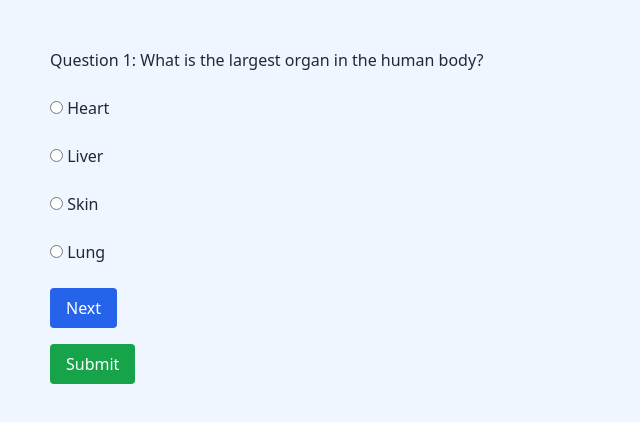
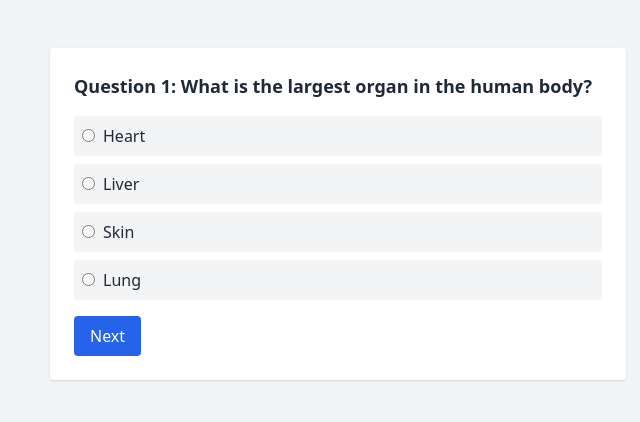
Before and after one commit to Jeminah-A/anatomy-quiz, a plain HTML site: page index.html in a window 1280 px wide. Both pictures are taken after a click on the button "Start Quiz". Shown: the whole page, without its empty margins (302-942 px from the left). Drawn offline with nearby package versions, Linux system fonts and the light colour scheme.

Commit message:
upadte all files

```diff
--- a/index.html
+++ b/index.html
@@ -2,28 +2,34 @@
 <html lang="en">
 <head>
   <meta charset="UTF-8" />
-  <meta name="viewport" content="width=device-width, initial-scale=1.0" />
-  <title>Anatomy Quiz</title>
-  <!-- Tailwind CDN -->
+  <meta name="viewport" content="width=device-width, initial-scale=1.0"/>
+  <title>Anatomy & Physiology Quiz</title>
   <script src="https://cdn.tailwindcss.com"></script>
-  <link rel="stylesheet" href="style.css" />
+  <link rel="stylesheet" href="style.css">
 </head>
-<body class="bg-blue-50 text-gray-800 p-6">
-  <div id="intro" class="text-center">
-    <h1 class="text-3xl font-bold mb-4">🧠 Welcome to the Anatomy & Physiology Quiz!</h1>
-    <p class="mb-6">Test your knowledge on human anatomy. Click the button below to begin.</p>
+<body class="bg-gray-100 font-sans text-gray-800 p-6">
+
+  <!-- Intro Section -->
+  <div id="intro" class="max-w-xl mx-auto text-center">
+    <h1 class="text-3xl font-bold mb-4">Anatomy & Physiology Quiz 🧠</h1>
+    <p class="mb-6">Test your knowledge with 5 multiple-choice questions.</p>
     <button onclick="startQuiz()" class="bg-blue-600 text-white px-4 py-2 rounded hover:bg-blue-700">Start Quiz</button>
   </div>
 
+  <!-- Quiz Section -->
   <div id="quiz" class="hidden max-w-xl mx-auto mt-6">
-    <form id="quizForm" class="space-y-6"></form>
-    <button type="submit" form="quizForm" class="mt-4 bg-green-600 text-white px-4 py-2 rounded hover:bg-green-700">Submit</button>
+    <form id="quizForm" class="bg-white p-6 rounded shadow space-y-4">
+      <p id="questionText" class="text-lg font-semibold"></p>
+      <div id="options" class="space-y-2"></div>
+      <button type="submit" id="nextBtn" class="bg-blue-600 text-white px-4 py-2 rounded hover:bg-blue-700">Next</button>
+    </form>
   </div>
 
-  <div id="result" class="hidden text-center mt-8">
-    <h2 class="text-2xl font-semibold">Your Score:</h2>
-    <p id="scoreText" class="text-lg mt-4"></p>
-    <button onclick="location.reload()" class="mt-4 bg-gray-600 text-white px-4 py-2 rounded hover:bg-gray-700">Try Again</button>
+  <!-- Result Section -->
+  <div id="result" class="hidden max-w-xl mx-auto mt-6 text-center bg-white p-6 rounded shadow">
+    <h2 class="text-2xl font-semibold mb-2">Your Results</h2>
+    <p id="scoreText" class="text-xl mb-4"></p>
+    <button onclick="location.reload()" class="bg-gray-700 text-white px-4 py-2 rounded hover:bg-gray-800">Play Again</button>
   </div>
 
   <script src="script.js"></script>
--- a/script.js
+++ b/script.js
@@ -1,37 +1,33 @@
-// Array of questions with options and correct answers
 const questions = [
   {
     question: "What is the largest organ in the human body?",
     options: ["Heart", "Liver", "Skin", "Lung"],
-      answer: "Skin",
+    answer: "Skin"
   },
   {
-      question: "Which part of the brain controls balance?",
-      options: ["Cerebrum", "Cerebellum", "Medulla", "Pons"],
-      answer: "Cerebellum",
+    question: "How many chambers does the human heart have?",
+    options: ["2", "3", "4", "5"],
+    answer: "4"
   },
   {
-      question: "How many chambers are in the human heart?",
-      options: ["2", "3", "4", "5"],
-      answer: "4",
+    question: "Which bone is the longest in the human body?",
+    options: ["Femur", "Humerus", "Tibia", "Fibula"],
+    answer: "Femur"
   },
   {
-      question: "Where does digestion begin?",
-      options: ["Stomach", "Mouth", "Small intestine", "Liver"],
-      answer: "Mouth",
+    question: "What part of the brain controls balance?",
+    options: ["Cerebellum", "Cerebrum", "Medulla", "Pons"],
+    answer: "Cerebellum"
   },
   {
-      question: "Which system transports oxygen in the body?",
-      options: ["Nervous", "Digestive", "Respiratory", "Circulatory"],
-      answer: "Circulatory",
+    question: "Which blood cells help fight infection?",
+    options: ["Red cells", "Platelets", "White cells", "Plasma"],
+    answer: "White cells"
   }
 ];
 
 let currentQuestionIndex = 0;
 let score = 0;
-
-  // Stores the user's selected answers
-  let userAnswers = [];
 
 function startQuiz() {
   document.getElementById('intro').classList.add('hidden');
@@ -39,55 +35,44 @@ const questions = [
   renderQuestion();
 }
 
-  // Function to render current question
 function renderQuestion() {
-    const quizForm = document.getElementById('quizForm');
-    quizForm.innerHTML = ''; // Clear previous question
+  const current = questions[currentQuestionIndex];
+  const questionText = document.getElementById('questionText');
+  const optionsContainer = document.getElementById('options');
+  const nextBtn = document.getElementById('nextBtn');
 
-    const q = questions[currentQuestionIndex];
+  questionText.textContent = `Question ${currentQuestionIndex + 1}: ${current.question}`;
+  optionsContainer.innerHTML = '';
 
-    const questionText = document.createElement('p');
-    questionText.className = "font-medium mb-2";
-    questionText.textContent = `Question ${currentQuestionIndex + 1}: ${q.question}`;
-    quizForm.appendChild(questionText);
-
-    // Create radio options
-    q.options.forEach(option => {
+  current.options.forEach(option => {
     const label = document.createElement('label');
-      label.className = "block mt-1";
+    label.className = "block bg-gray-100 p-2 rounded cursor-pointer hover:bg-gray-200";
 
     const input = document.createElement('input');
     input.type = 'radio';
     input.name = 'answer';
     input.value = option;
+    input.className = "mr-2";
     input.required = true;
 
     label.appendChild(input);
-      label.append(` ${option}`);
-      quizForm.appendChild(label);
+    label.append(option);
+    optionsContainer.appendChild(label);
   });
 
-    // Replace or create next/submit button
-    const nextButton = document.createElement('button');
-    nextButton.type = 'submit';
-    nextButton.className = "mt-4 bg-blue-600 text-white px-4 py-2 rounded hover:bg-blue-700";
-
-    nextButton.textContent = currentQuestionIndex === questions.length - 1 ? "Submit" : "Next";
-
-    quizForm.appendChild(nextButton);
+  nextBtn.textContent = currentQuestionIndex === questions.length - 1 ? 'Submit' : 'Next';
 }
 
 document.getElementById('quizForm').addEventListener('submit', function (e) {
   e.preventDefault();
 
-    // Get selected answer
   const selected = document.querySelector('input[name="answer"]:checked');
   if (!selected) return;
 
-    userAnswers.push(selected.value);
+  const userAnswer = selected.value;
+  const correctAnswer = questions[currentQuestionIndex].answer;
 
-    // Check if answer is correct
-    if (selected.value === questions[currentQuestionIndex].answer) {
+  if (userAnswer === correctAnswer) {
     score++;
   }
 
@@ -103,5 +88,16 @@ const questions = [
 function showResults() {
   document.getElementById('quiz').classList.add('hidden');
   document.getElementById('result').classList.remove('hidden');
-    document.getElementById('scoreText').textContent = `You scored ${score} out of ${questions.length}.`;
+
+  let message = "";
+
+  if (score === 5) {
+    message = "🎉 Well done! Perfect score!";
+  } else if (score >= 3) {
+    message = "👏 Great job!";
+  } else {
+    message = "👍 Good try! Keep learning!";
   }
+
+  document.getElementById('scoreText').textContent = `${message} You scored ${score} out of ${questions.length}.`;
+}
--- /dev/null
+++ b/styles.css
@@ -0,0 +1,7 @@
+body {
+    transition: background-color 0.3s ease;
+  }
+
+  input[type="radio"] {
+    accent-color: #2563eb; /* Tailwind blue-600 */
+  }
```
Also changed, not shown: 1 other file. Lines whose indentation alone changed are shown as unchanged.
